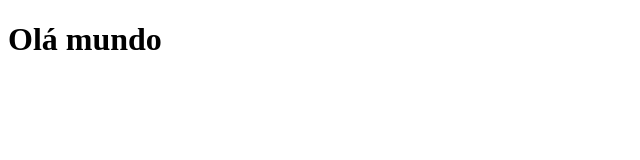
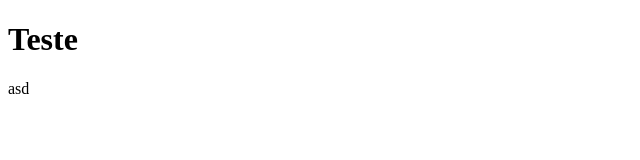
Before and after one commit to FernandoAntonioAzevedo/curso_git1, a plain HTML site: page index.html in a window 1280 px wide. Shown: the whole page, without its empty margins (0-640 px from the left). Drawn offline with Linux system fonts and the light colour scheme.

Commit message:
Enviando alteracao para producao

```diff
--- a/index.html
+++ b/index.html
@@ -7,6 +7,7 @@
     <title>Document</title>
 </head>
 <body>
-    <h1>Olá mundo</h1>
+    <h1>Teste</h1>
+    <p>asd</p>
 </body>
 </html>
```
